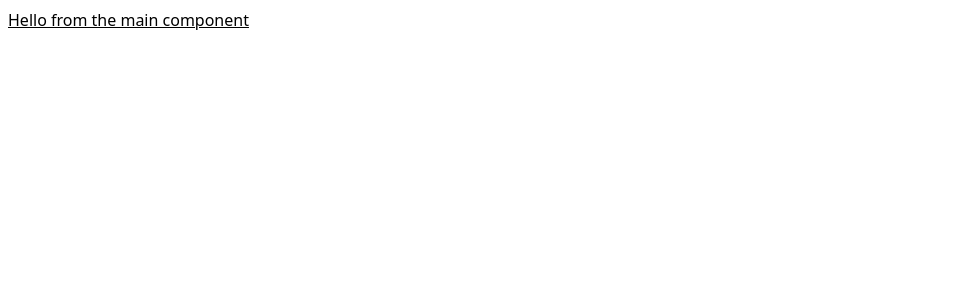
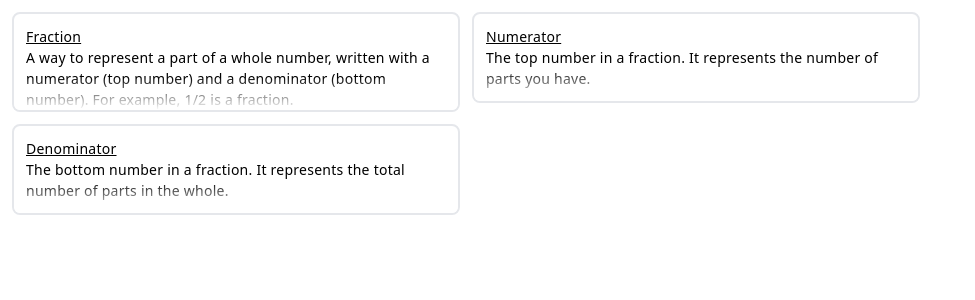
Before and after one commit to emoltz/interactive_glossary_frontend, an Angular app: page / in a window 1280 px wide. Shown: the top 300 px of the page, without its empty margins (0-975 px from the left). Built offline with nearby package versions, Linux system fonts and the light colour scheme.

Commit message:
added card component

```diff
--- a/angular.json
+++ b/angular.json
@@ -30,6 +30,7 @@
               "src/assets"
             ],
             "styles": [
+              "@angular/material/prebuilt-themes/pink-bluegrey.css",
               "src/styles.scss"
             ],
             "scripts": [],
@@ -95,6 +96,7 @@
               "src/assets"
             ],
             "styles": [
+              "@angular/material/prebuilt-themes/pink-bluegrey.css",
               "src/styles.scss"
             ],
             "scripts": []
--- a/package.json
+++ b/package.json
@@ -12,15 +12,18 @@
   "private": true,
   "dependencies": {
     "@angular/animations": "^17.3.0",
+    "@angular/cdk": "^17.3.7",
     "@angular/common": "^17.3.0",
     "@angular/compiler": "^17.3.0",
     "@angular/core": "^17.3.0",
     "@angular/forms": "^17.3.0",
+    "@angular/material": "^17.3.7",
     "@angular/platform-browser": "^17.3.0",
     "@angular/platform-browser-dynamic": "^17.3.0",
     "@angular/platform-server": "^17.3.0",
     "@angular/router": "^17.3.0",
     "@angular/ssr": "^17.3.4",
+    "@material/web": "^1.4.1",
     "express": "^4.18.2",
     "rxjs": "~7.8.0",
     "tslib": "^2.3.0",
--- a/src/app/app.component.html
+++ b/src/app/app.component.html
@@ -1,6 +1,10 @@
-<main class="underline">
-  Hello from the main component
+<main >
+  <div class="flex gap-3 flex-wrap p-3 ">
+    <app-card class="" [header]="termDefinitions[0].term" [body]="termDefinitions[0].definition"></app-card>
+    <app-card class="" [header]="termDefinitions[1].term" [body]="termDefinitions[1].definition"></app-card>
+    <app-card class="" [header]="termDefinitions[2].term" [body]="termDefinitions[2].definition"></app-card>
+  </div>
 </main>
 
 
-<router-outlet />
+<router-outlet/>
--- a/src/app/app.component.ts
+++ b/src/app/app.component.ts
@@ -1,13 +1,37 @@
-import { Component } from '@angular/core';
-import { RouterOutlet } from '@angular/router';
+import {Component} from '@angular/core';
+import {RouterOutlet} from '@angular/router';
+import {CardComponent} from "./card/card.component";
+
+type TermDefinition = {
+  term: string,
+  definition: string
+
+}
 
 @Component({
   selector: 'app-root',
   standalone: true,
-  imports: [RouterOutlet],
+  imports: [RouterOutlet, CardComponent],
   templateUrl: './app.component.html',
   styleUrl: './app.component.scss'
 })
+
 export class AppComponent {
   title = 'interactive_glossary_frontend';
+
+  termDefinitions: TermDefinition[] = [
+    {
+      term: 'Fraction',
+      definition: 'A way to represent a part of a whole number, written with a numerator (top number) and a denominator (bottom number). For example, 1/2 is a fraction.'
+    },
+    {
+      term: 'Numerator',
+      definition: 'The top number in a fraction. It represents the number of parts you have.'
+    },
+    {
+       term: 'Denominator',
+      definition: 'The bottom number in a fraction. It represents the total number of parts in the whole.'
+    }
+  ]
+
 }
--- a/src/app/app.config.ts
+++ b/src/app/app.config.ts
@@ -3,7 +3,8 @@ import { provideRouter } from '@angular/router';
 
 import { routes } from './app.routes';
 import { provideClientHydration } from '@angular/platform-browser';
+import { provideAnimationsAsync } from '@angular/platform-browser/animations/async';
 
 export const appConfig: ApplicationConfig = {
-  providers: [provideRouter(routes), provideClientHydration()]
+  providers: [provideRouter(routes), provideClientHydration(), provideAnimationsAsync()]
 };
--- /dev/null
+++ b/src/app/card/card.component.html
@@ -0,0 +1,12 @@
+<div
+  class="flex flex-col p-3 border-2 border-gray-200
+  max-w-md
+  body-container
+  rounded-lg hover:shadow-md hover:cursor-pointer transition-all duration-300">
+  <div class="underline">
+    {{ header() }}
+  </div>
+  <div class="">
+    {{ body() }}
+  </div>
+</div>
--- /dev/null
+++ b/src/app/card/card.component.scss
@@ -0,0 +1,19 @@
+@tailwind base;
+@tailwind components;
+@tailwind utilities;
+
+.body-container {
+  position: relative;
+  max-height: 100px;
+  overflow: hidden;
+}
+
+.body-container::after {
+  content: '';
+  position: absolute;
+  bottom: 0;
+  right: 0;
+  width: 100%;
+  height: 33px;
+  background: linear-gradient(to bottom, transparent, white 100%);
+}
--- /dev/null
+++ b/src/app/card/card.component.ts
@@ -0,0 +1,14 @@
+import { Component, input } from '@angular/core';
+
+@Component({
+  selector: 'app-card',
+  standalone: true,
+  imports: [],
+  templateUrl: './card.component.html',
+  styleUrl: './card.component.scss'
+})
+export class CardComponent {
+  header = input<string>()
+  body = input<string>()
+
+}
--- a/src/index.html
+++ b/src/index.html
@@ -6,8 +6,10 @@
   <base href="/">
   <meta name="viewport" content="width=device-width, initial-scale=1">
   <link rel="icon" type="image/x-icon" href="favicon.ico">
+  <link href="https://fonts.googleapis.com/css2?family=Roboto:wght@300;400;500&display=swap" rel="stylesheet">
+  <link href="https://fonts.googleapis.com/icon?family=Material+Icons" rel="stylesheet">
 </head>
-<body>
+<body class="mat-typography">
   <app-root></app-root>
 </body>
 </html>
--- a/src/styles.scss
+++ b/src/styles.scss
@@ -1 +1,4 @@
 /* You can add global styles to this file, and also import other style files */
+
+html, body { height: 100%; }
+body { margin: 0; font-family: Roboto, "Helvetica Neue", sans-serif; }
```
Also changed, not shown: 2 other files (tests, documents, lock files or other folders).
